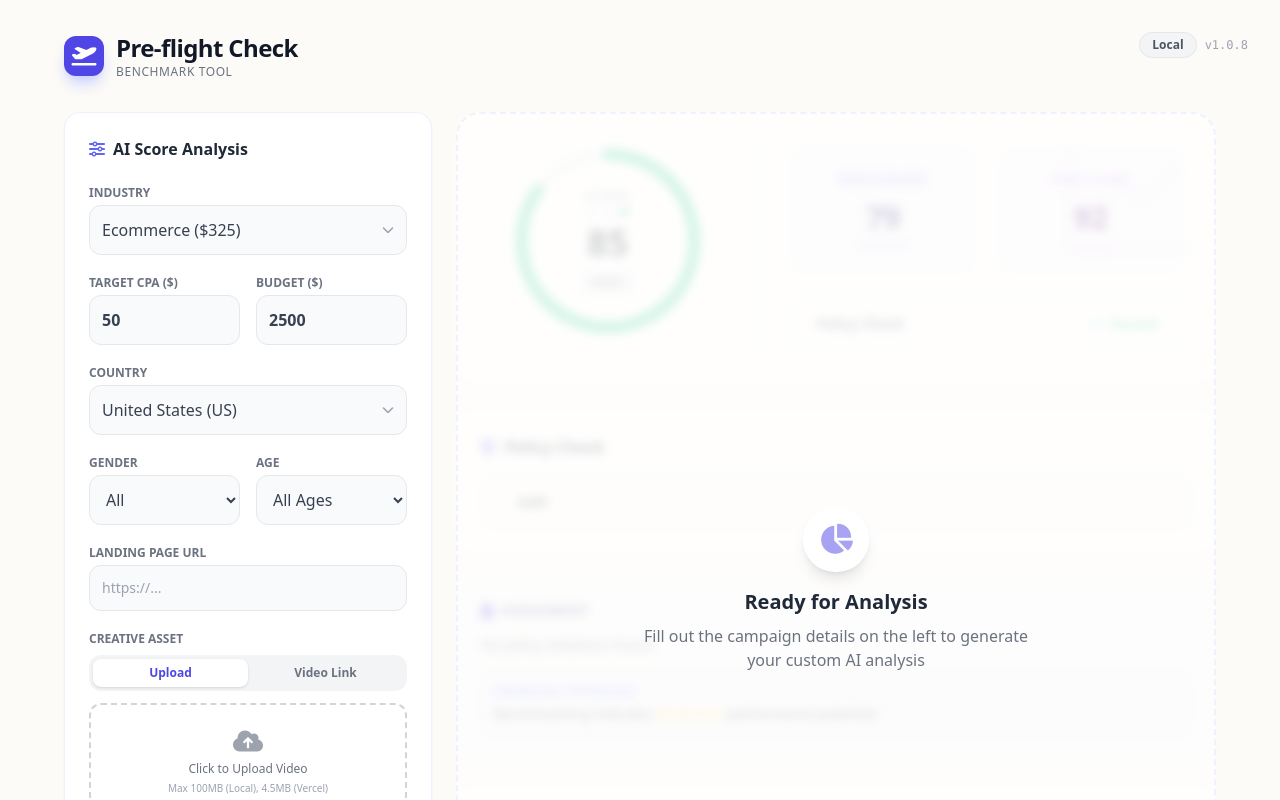
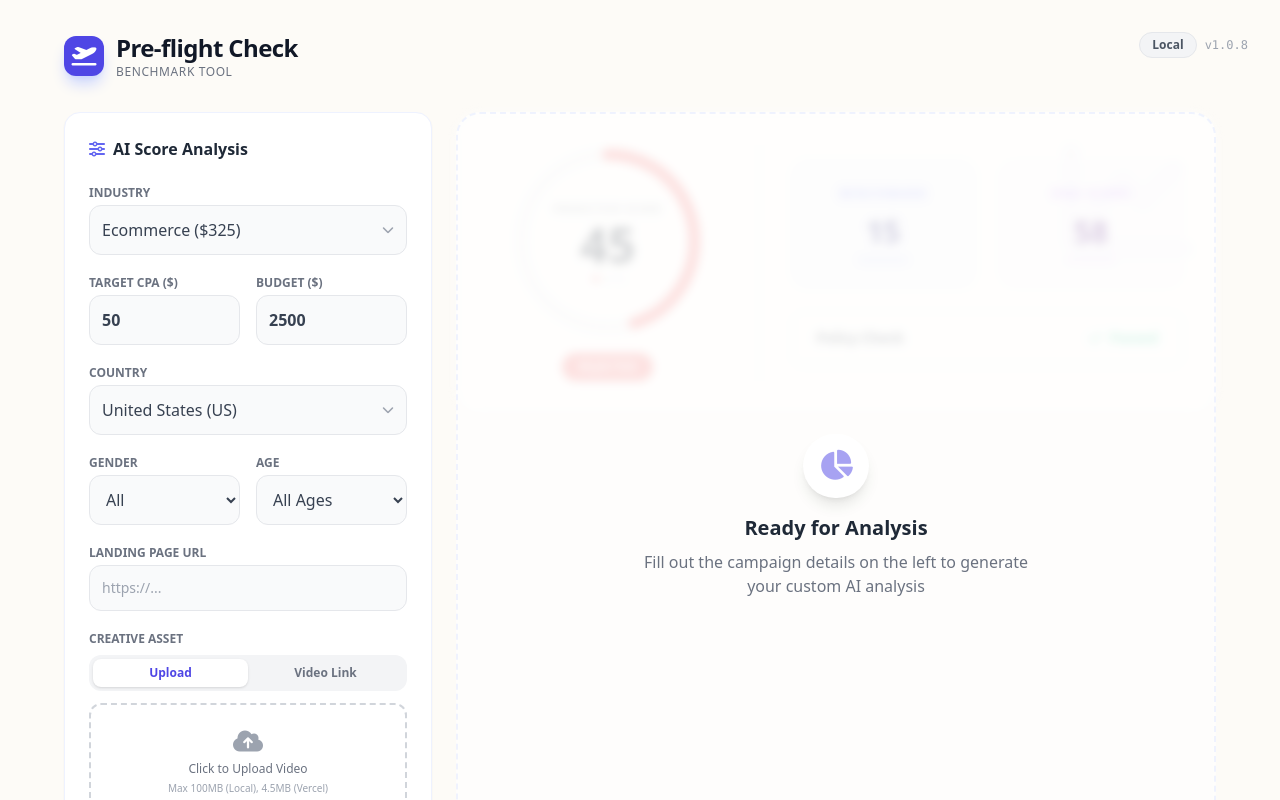
Before and after one commit to phongdaniel-sketch/pre-flight-check, a Vue app in the folder client/: page / in a window 1280 px wide. Shown: the top 800 px of the page. Built offline with nearby package versions, Linux system fonts and the light colour scheme.

Commit message:
fix(ui): revert status labels to original terms, hide assessment in empty state, fix empty height

```diff
--- a/client/src/App.vue
+++ b/client/src/App.vue
@@ -5,10 +5,10 @@ import Dashboard from './components/Dashboard.vue';
 import AnalyzingState from './components/AnalyzingState.vue';
 
 const sampleData = {
-  predictive_score: 85.0,
-  final_rating: 'Green',
-  benchmark_score: 78.5,
-  dna_score: 92.3,
+  predictive_score: 45.0,
+  final_rating: 'Red',
+  benchmark_score: 15.0,
+  dna_score: 58.0,
   message: 'Policy Safe',
   policy_check: {
     is_safe: true,
@@ -108,7 +108,7 @@ if (hostname === PROD_HOSTNAME) {
         </div>
 
         <!-- Right Column: Dashboard or Placeholder -->
-        <div class="lg:col-span-8 relative">
+        <div class="lg:col-span-8 relative flex flex-col">
           <!-- Real Data -->
           <Dashboard v-if="analysisData && !isLoading" :data="analysisData" />
 
@@ -116,7 +116,7 @@ if (hostname === PROD_HOSTNAME) {
           <AnalyzingState v-else-if="isLoading" />
 
           <!-- Sample Data / Empty State -->
-          <div v-else class="relative">
+          <div v-else class="relative h-full">
              <div class="absolute inset-0 z-10 bg-white/60 backdrop-blur-[2px] rounded-3xl flex flex-col items-center justify-center text-center p-6 border-2 border-dashed border-indigo-100/50">
                 <div class="bg-white p-4 rounded-full shadow-lg mb-4">
                    <i class="fa-solid fa-chart-pie text-3xl text-indigo-600 animate-pulse"></i>
@@ -125,7 +125,7 @@ if (hostname === PROD_HOSTNAME) {
                 <p class="text-gray-500 max-w-sm mx-auto">Fill out the campaign details on the left to generate your custom AI analysis</p>
              </div>
              <!-- Render Dashboard with Sample Data (Blurred BG) -->
-             <Dashboard :data="sampleData" class="opacity-50 pointer-events-none filter blur-sm select-none" />
+             <Dashboard :data="sampleData" is-sample class="opacity-50 pointer-events-none filter blur-sm select-none" />
           </div>
         </div>
 
--- a/client/src/components/AnalyzingState.vue
+++ b/client/src/components/AnalyzingState.vue
@@ -54,7 +54,7 @@ onUnmounted(() => {
       </div>
 
       <!-- Text Content -->
-      <h2 class="text-2xl font-bold text-gray-800 mb-2">Analyzing Campaign</h2>
+      <h2 class="text-2xl font-bold text-gray-800 mb-2">Analyzing</h2>
       <p class="text-gray-500 mb-6 text-center max-w-xs">
         Our AI is breaking down your video, checking policies, and predicting performance...
       </p>
--- a/client/src/components/Dashboard.vue
+++ b/client/src/components/Dashboard.vue
@@ -2,7 +2,11 @@
 import { computed } from 'vue';
 
 const props = defineProps({
-  data: Object
+  data: Object,
+  isSample: {
+    type: Boolean,
+    default: false
+  }
 });
 
 // Benchmark Rating Color
@@ -99,6 +103,20 @@ const gaugeColorClass = computed(() => {
     if (rating === 'Yellow') return 'text-pastel-canary';
     return 'text-pastel-coral';
 });
+
+const statusLabel = computed(() => {
+    const rating = props.data.final_rating;
+    if (rating === 'Green') return 'Ready to Fly';
+    if (rating === 'Yellow') return 'Needs Optimization';
+    return 'Rejected';
+});
+
+const statusColorClass = computed(() => {
+    const rating = props.data.final_rating;
+    if (rating === 'Green') return 'bg-pastel-mint text-white';
+    if (rating === 'Yellow') return 'bg-pastel-canary text-yellow-900';
+    return 'bg-pastel-coral text-white';
+});
 </script>
 
 <template>
@@ -119,16 +137,16 @@ const gaugeColorClass = computed(() => {
                         <circle cx="50" cy="50" r="45" fill="none" :class="gaugeColorClass" stroke="currentColor" stroke-width="6" stroke-linecap="round" :stroke-dasharray="gaugeDashArray" stroke-dashoffset="0" class="transition-all duration-1000 ease-out shadow-lg"></circle>
                     </svg>
                     <div class="absolute inset-0 flex flex-col items-center justify-center">
-                        <span class="text-xs font-bold text-gray-400 uppercase tracking-widest mb-1">Score</span>
-                        <div class="flex items-center gap-1">
-                             <div class="w-3 h-1.5 rounded-full" :class="data.final_rating === 'Red' ? 'bg-pastel-coral' : 'bg-gray-200'"></div>
-                             <div class="w-3 h-1.5 rounded-full" :class="data.final_rating === 'Yellow' ? 'bg-pastel-canary' : 'bg-gray-200'"></div>
-                             <div class="w-3 h-1.5 rounded-full" :class="data.final_rating === 'Green' ? 'bg-pastel-mint' : 'bg-gray-200'"></div>
+                        <span class="text-[10px] font-bold text-gray-400 uppercase tracking-widest mb-1">Predictive Score</span>
+                        <span class="text-5xl font-extrabold text-gray-800">{{ Math.round(data.predictive_score) }}</span>
+                        <div class="flex items-center gap-1 mt-2">
+                             <div class="w-2 h-1 rounded-full" :class="data.final_rating === 'Red' ? 'bg-pastel-coral' : 'bg-gray-200'"></div>
+                             <div class="w-2 h-1 rounded-full" :class="data.final_rating === 'Yellow' ? 'bg-pastel-canary' : 'bg-gray-200'"></div>
+                             <div class="w-2 h-1 rounded-full" :class="data.final_rating === 'Green' ? 'bg-pastel-mint' : 'bg-gray-200'"></div>
                         </div>
-                        <span class="text-4xl font-extrabold text-gray-800 mt-2">{{ Math.round(data.predictive_score) }}</span>
-                         <span class="px-3 py-1 bg-gray-100 rounded-full text-[10px] font-bold text-gray-500 uppercase mt-2">Ready</span>
                     </div>
                 </div>
+                <span class="px-4 py-1.5 rounded-full text-xs font-bold uppercase tracking-wide transition-colors" :class="statusColorClass">{{ statusLabel }}</span>
             </div>
 
             <!-- Middle/Right: Benchmark & DNA Cards -->
@@ -162,7 +180,7 @@ const gaugeColorClass = computed(() => {
     </div>
 
     <!-- Policy Check -->
-    <div class="bg-white p-6 rounded-2xl shadow-sm border border-indigo-50">
+    <div v-if="!isSample" class="bg-white p-6 rounded-2xl shadow-sm border border-indigo-50">
        <div class="flex items-center gap-2 mb-4">
           <i class="fa-solid fa-shield-halved text-indigo-500"></i>
           <h3 class="font-bold text-gray-800">Policy Check</h3>
@@ -196,7 +214,7 @@ const gaugeColorClass = computed(() => {
     </div>
 
     <!-- Assessment -->
-    <div class="bg-indigo-50/30 p-6 rounded-2xl border border-indigo-100">
+    <div v-if="!isSample" class="bg-indigo-50/30 p-6 rounded-2xl border border-indigo-100">
          <div class="flex items-center gap-2 mb-4">
             <i class="fa-solid fa-clipboard-check text-indigo-600"></i>
             <h3 class="font-bold text-indigo-900 uppercase tracking-widest text-xs">Assessment</h3>
@@ -231,7 +249,7 @@ const gaugeColorClass = computed(() => {
     </div>
 
     <!-- Creative DNA Details -->
-    <div class="bg-white p-6 rounded-2xl shadow-sm border border-indigo-50">
+    <div v-if="!isSample" class="bg-white p-6 rounded-2xl shadow-sm border border-indigo-50">
         <div class="flex items-center gap-2 mb-4">
           <i class="fa-solid fa-wand-magic-sparkles text-indigo-500"></i>
           <h3 class="font-bold text-gray-800">Creative DNA</h3>
```
Also changed, not shown: 1 other file (tests, documents, lock files or other folders).
